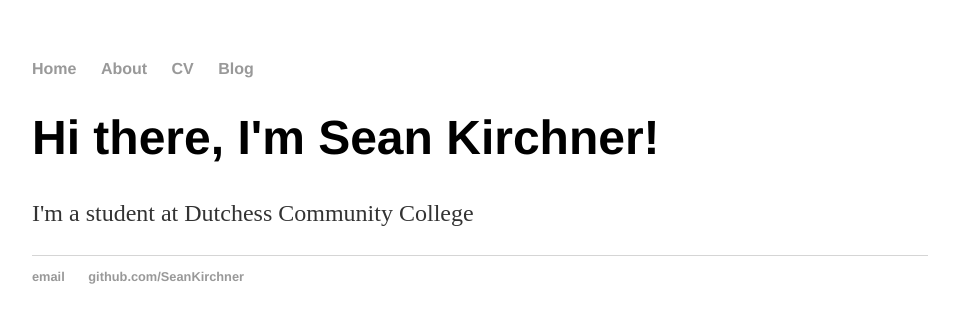
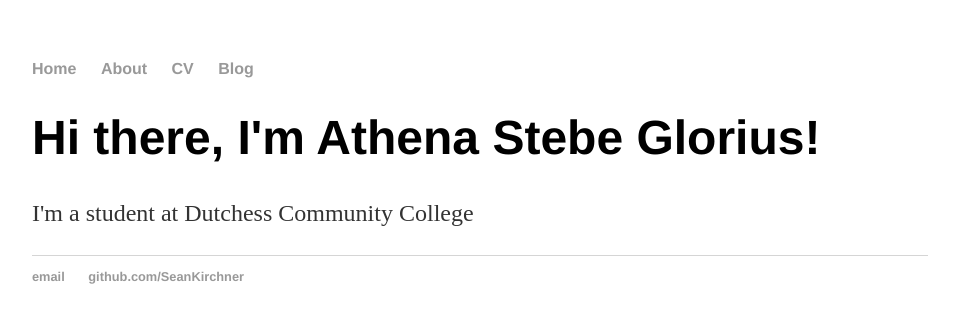
Before and after one commit to SeanKirchner/SeanKirchner.github.io, a Jekyll site: the page built from index.html, in a window 1280 px wide. Shown: the top 323 px of the page, without its empty margins (160-1119 px from the left). Built offline with Jekyll 4.4.1, drawn with Linux system fonts in a browser that asks for light colours; Markdown is read by kramdown in place of the engine named in the settings.

Commit message:
Update index.html

```diff
--- a/index.html
+++ b/index.html
@@ -1,8 +1,8 @@
 ---
 layout: default
-title: Sean Kirchner, Student
+title: Athena Stebe Glorius, Student
 ---
 <div class="blurb">
-	<h1>Hi there, I'm Sean Kirchner!</h1>
+	<h1>Hi there, I'm Athena Stebe Glorius!</h1>
 	<p>I'm a student at Dutchess Community College</a></p>
 </div><!-- /.blurb -->
```
